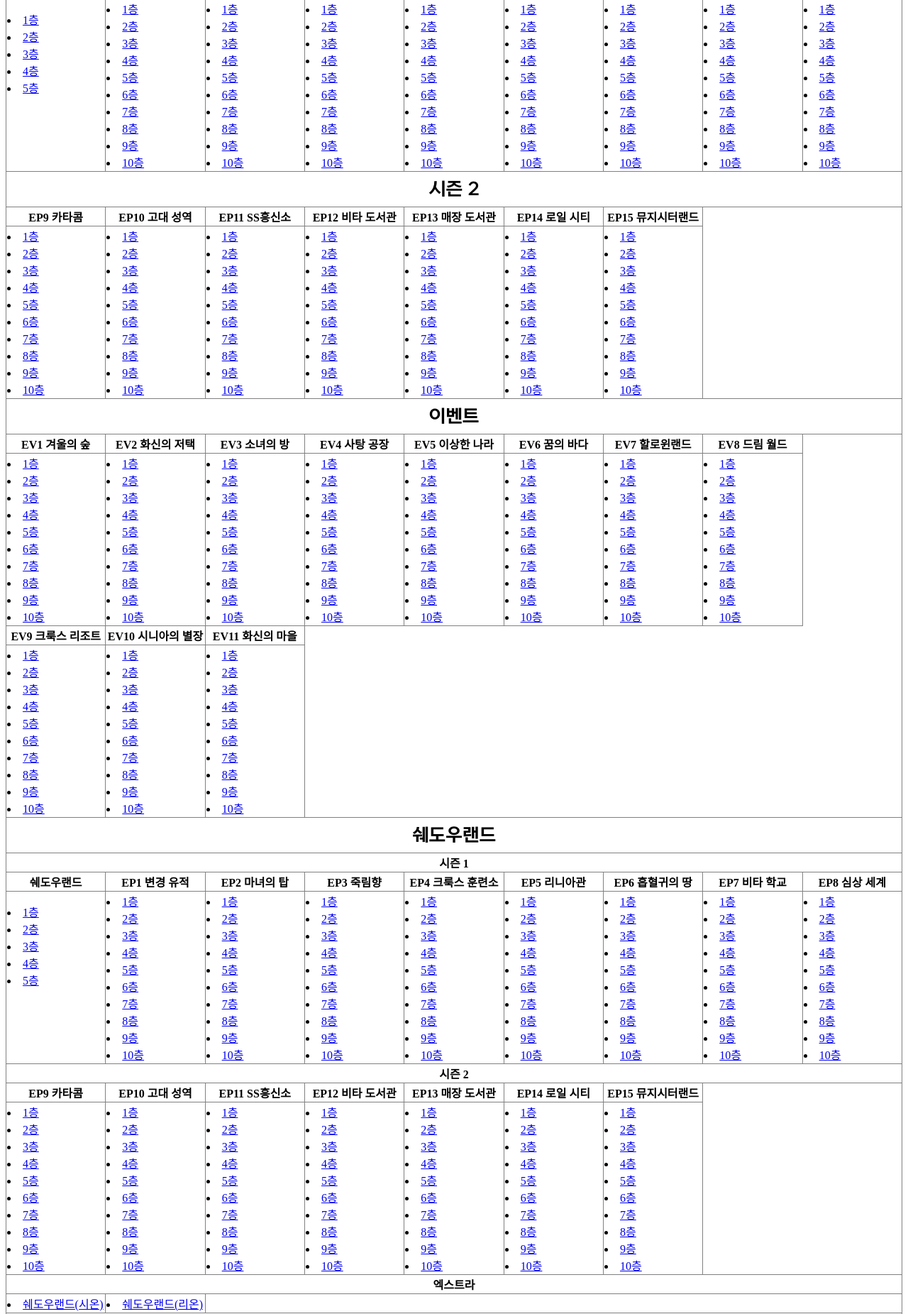
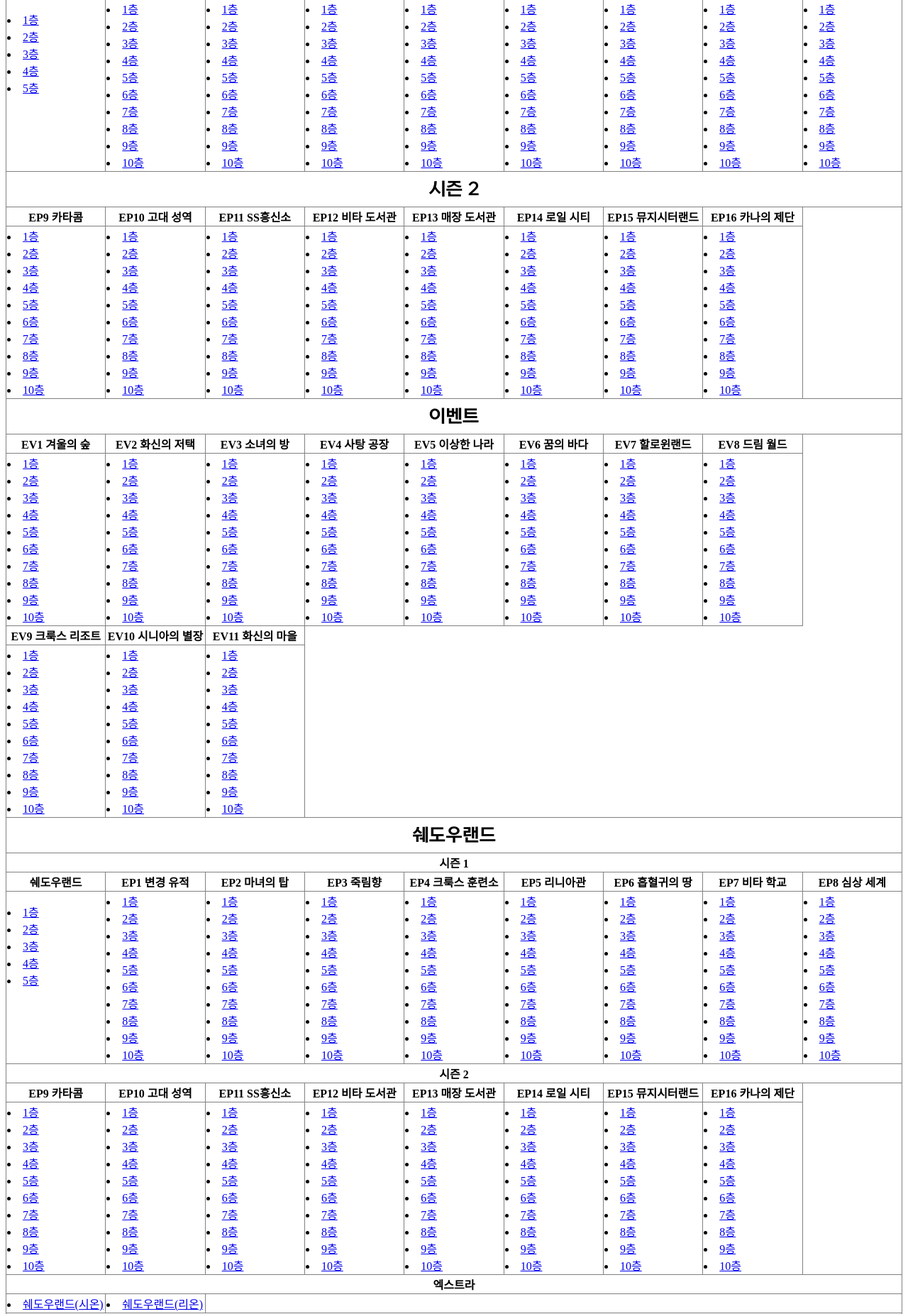
Before and after one commit to ryj0902/kanadb, a Django app: page /ko/deck/ in a window 1280 px wide. Shown: the part 140-1991 px from the top of the page at 71% size. Run offline with Django 4.2, Linux system fonts and the light colour scheme.

Commit message:
* update EP16

```diff
--- a/templates/deck/index.html
+++ b/templates/deck/index.html
@@ -145,6 +145,7 @@
             <th>EP13 {% trans "매장 도서관" %}</th>
             <th>EP14 {% trans "로일 시티" %}</th>
             <th>EP15 {% trans "뮤지시터랜드" %}</th>
+            <th>EP16 {% trans "카나의 제단" %}</th>
         </tr>
         <tr>
             <td> <!-- EP9 -->
@@ -230,6 +231,18 @@
                 <li><a href="{% url 'deck_detail' 11151108 %}">{% trans "8층" %}</a></li>
                 <li><a href="{% url 'deck_detail' 11151109 %}">{% trans "9층" %}</a></li>
                 <li><a href="{% url 'deck_detail' 11151110 %}">{% trans "10층" %}</a></li>
+            </td>
+            <td> <!-- EP16 -->
+                <li><a href="{% url 'deck_detail' 11161101 %}">{% trans "1층" %}</a></li>
+                <li><a href="{% url 'deck_detail' 11161102 %}">{% trans "2층" %}</a></li>
+                <li><a href="{% url 'deck_detail' 11161103 %}">{% trans "3층" %}</a></li>
+                <li><a href="{% url 'deck_detail' 11161104 %}">{% trans "4층" %}</a></li>
+                <li><a href="{% url 'deck_detail' 11161105 %}">{% trans "5층" %}</a></li>
+                <li><a href="{% url 'deck_detail' 11161106 %}">{% trans "6층" %}</a></li>
+                <li><a href="{% url 'deck_detail' 11161107 %}">{% trans "7층" %}</a></li>
+                <li><a href="{% url 'deck_detail' 11161108 %}">{% trans "8층" %}</a></li>
+                <li><a href="{% url 'deck_detail' 11161109 %}">{% trans "9층" %}</a></li>
+                <li><a href="{% url 'deck_detail' 11161110 %}">{% trans "10층" %}</a></li>
             </td>
         </tr>
 
@@ -549,6 +562,7 @@
             <th>EP13 {% trans "매장 도서관" %}</th>
             <th>EP14 {% trans "로일 시티" %}</th>
             <th>EP15 {% trans "뮤지시터랜드" %}</th>
+            <th>EP16 {% trans "카나의 제단" %}</th>
         </tr>
         <tr>
             <td> <!-- EP9 -->
@@ -634,6 +648,18 @@
                 <li><a href="{% url 'deck_detail' 21151108 %}">{% trans "8층" %}</a></li>
                 <li><a href="{% url 'deck_detail' 21151109 %}">{% trans "9층" %}</a></li>
                 <li><a href="{% url 'deck_detail' 21151110 %}">{% trans "10층" %}</a></li>
+            </td>
+            <td> <!-- EP16 -->
+                <li><a href="{% url 'deck_detail' 21161101 %}">{% trans "1층" %}</a></li>
+                <li><a href="{% url 'deck_detail' 21161102 %}">{% trans "2층" %}</a></li>
+                <li><a href="{% url 'deck_detail' 21161103 %}">{% trans "3층" %}</a></li>
+                <li><a href="{% url 'deck_detail' 21161104 %}">{% trans "4층" %}</a></li>
+                <li><a href="{% url 'deck_detail' 21161105 %}">{% trans "5층" %}</a></li>
+                <li><a href="{% url 'deck_detail' 21161106 %}">{% trans "6층" %}</a></li>
+                <li><a href="{% url 'deck_detail' 21161107 %}">{% trans "7층" %}</a></li>
+                <li><a href="{% url 'deck_detail' 21161108 %}">{% trans "8층" %}</a></li>
+                <li><a href="{% url 'deck_detail' 21161109 %}">{% trans "9층" %}</a></li>
+                <li><a href="{% url 'deck_detail' 21161110 %}">{% trans "10층" %}</a></li>
             </td>
         </tr>
 
@@ -752,6 +778,7 @@
             <th>{% trans "시타 빌로사" %}</th>
             <th>{% trans "시니아 퍼시피카" %}</th>
             <th>{% trans "루티카 프리벤터" %}</th>
+            <th>{% trans "아이리 플리나" %}</th>
         </tr>
         <tr>
             <td> <!-- 시타 빌로사 -->
@@ -771,6 +798,12 @@
                 <li><a href="{% url 'deck_detail' 97081102 %}">{% trans "2층" %}</a></li>
                 <li><a href="{% url 'deck_detail' 97081103 %}">{% trans "3층" %}</a></li>
                 <li><a href="{% url 'deck_detail' 97081104 %}">{% trans "4층" %}</a></li>
+            </td>
+            <td> <!-- 아이리 플리나 -->
+                <li><a href="{% url 'deck_detail' 97091101 %}">{% trans "1층" %}</a></li>
+                <li><a href="{% url 'deck_detail' 97091102 %}">{% trans "2층" %}</a></li>
+                <li><a href="{% url 'deck_detail' 97091103 %}">{% trans "3층" %}</a></li>
+                <li><a href="{% url 'deck_detail' 97091104 %}">{% trans "4층" %}</a></li>
             </td>
         </tr>
 
@@ -833,7 +866,7 @@
             </td>
         </tr> {% endcomment %}
 
-        <tr>
+        {% comment %} <tr>
             <th class="chapter-header" colspan="9">{% trans "궁극의 아이돌" %}</th>
         </tr>
         <tr>
@@ -855,7 +888,8 @@
                 <li><a href="{% url 'deck_detail' 31101203 %}">{% trans "하드 모드" %}</a></li>
                 <li><a href="{% url 'deck_detail' 31101301 %}">{% trans "스페셜" %}</a></li>
             </td>
-        </tr>
+        </tr> {% endcomment %}
+    </table>
 
-    </table>
+    {% comment %} <a href="{% url 'deck_temp' %}">EV11</a> {% endcomment %}
 </body>
```
Also changed, not shown: locale/en/LC_MESSAGES/django.po, locale/ko/LC_MESSAGES/django.po, 1 other file.
